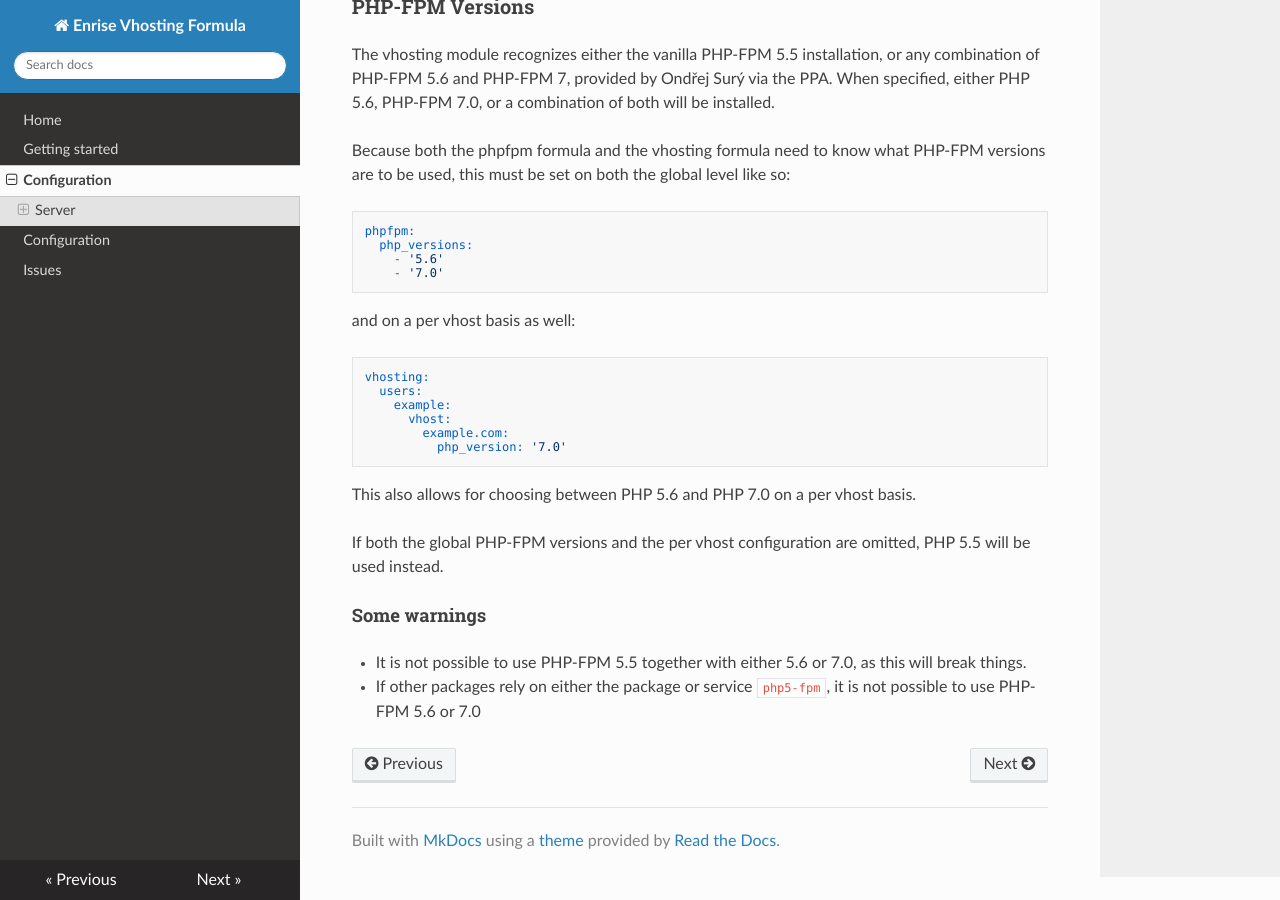
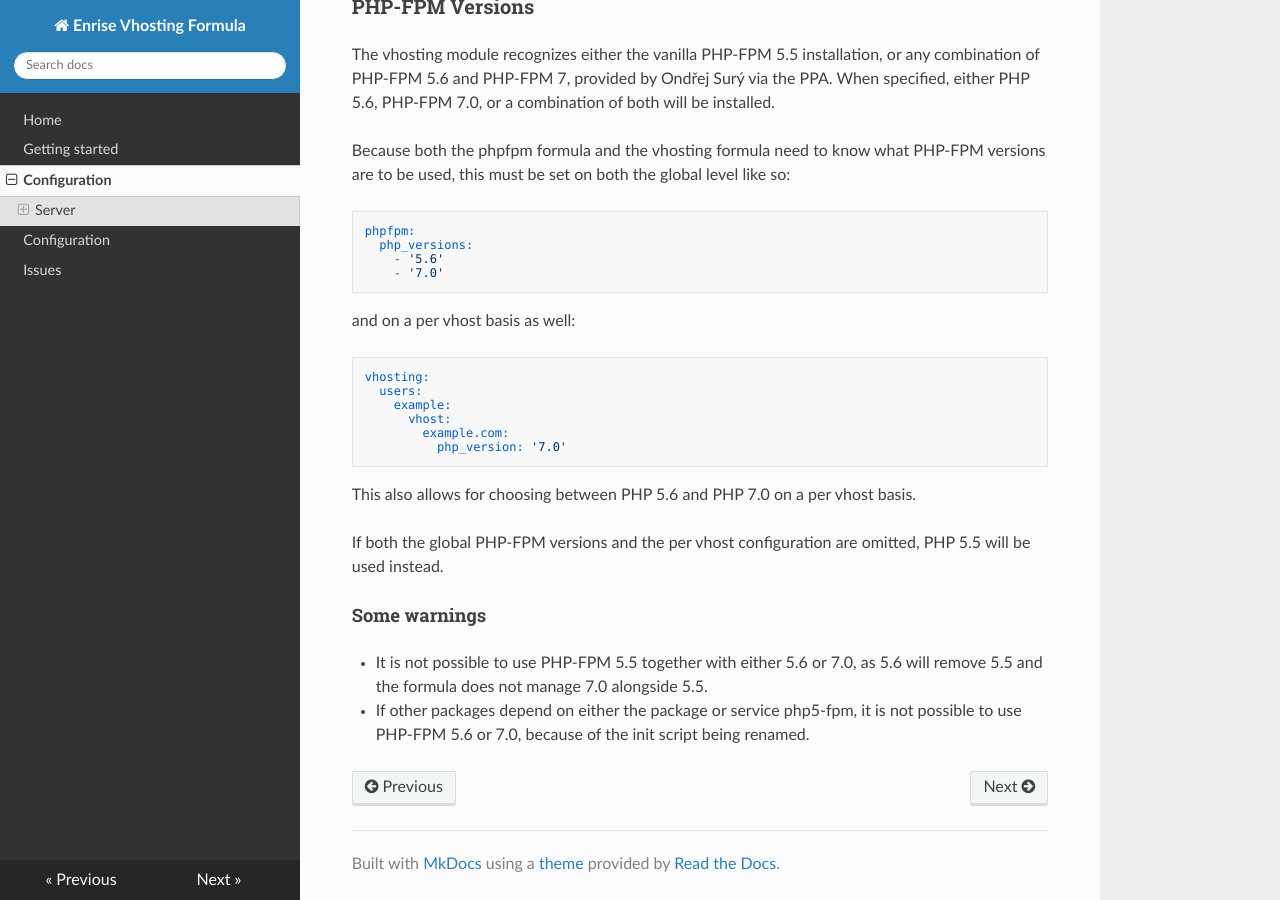
Before and after one commit to Enrise/vhosting-formula, an MkDocs documentation site: the page built from docs/configuration.md, in a window 1280 px wide and 900 px high, scrolled down 4164 px. Built offline with MkDocs 1.6.1, drawn with Linux system fonts in a browser that asks for light colours; nearby versions of some CDN libraries; old or Windows-style settings are respelled for this version of MkDocs.

Commit message:
DEVOPS-857 Various changes after PR review

```diff
--- a/docs/configuration.md
+++ b/docs/configuration.md
@@ -202,5 +202,5 @@ This also allows for choosing between PHP 5.6 and PHP 7.0 on a per vhost basis.
 If both the global PHP-FPM versions and the per vhost configuration are omitted, PHP 5.5 will be used instead.
 
 #### Some warnings
-* It is not possible to use PHP-FPM 5.5 together with either 5.6 or 7.0, as this will break things.
-* If other packages rely on either the package or service `php5-fpm`, it is not possible to use PHP-FPM 5.6 or 7.0
+* It is not possible to use PHP-FPM 5.5 together with either 5.6 or 7.0, as 5.6 will remove 5.5 and the formula does not manage 7.0 alongside 5.5.
+* If other packages depend on either the package or service php5-fpm, it is not possible to use PHP-FPM 5.6 or 7.0, because of the init script being renamed.
```
Also changed, not shown: 1 other file.
